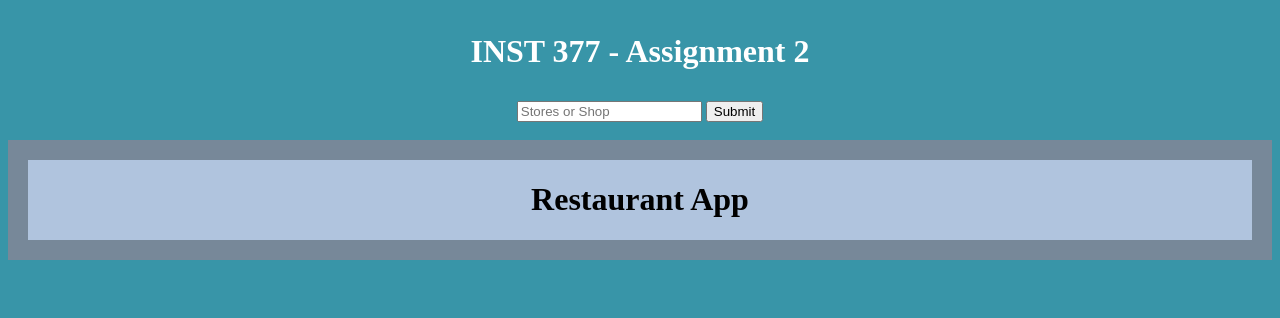
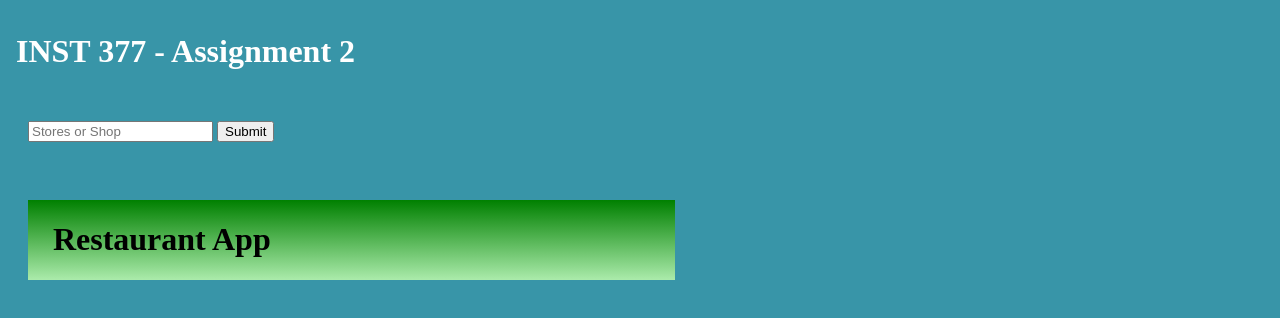
Before and after one commit to Bdkelly/INST377_page, a website: page public/asst-2/index.html in a window 1280 px wide. Drawn offline with nearby package versions, Linux system fonts and the light colour scheme; no server answers.

Commit message:
brandon's changes
changes

```diff
--- a/public/asst-2/index.html
+++ b/public/asst-2/index.html
@@ -3,6 +3,7 @@
   <head>
     <title>Assignment 2</title>
     <link rel="stylesheet" type="text/css" href="styles.css"/>
+    <link href="https://fonts.googleapis.com/css2?family=Noto+Sans+JP&display=swap" rel="stylesheet">
     <script
       src="https://code.jquery.com/jquery-3.5.1.slim.min.js"
       integrity="sha256-4+XzXVhsDmqanXGHaHvgh1gMQKX40OUvDEBTu8JcmNs="
--- a/public/asst-2/styles.css
+++ b/public/asst-2/styles.css
@@ -2,6 +2,12 @@
 body {
     background: #3895a8;
   }
+
+  @font-face{
+    font-family: 'Noto Sans JP';
+    src: url("https://fonts.googleapis.com/css?family=Noto+Sans+JP:400");
+  }
+
   .wrapper {
     display: flex;
     flex-direction: row;
@@ -16,7 +22,7 @@ body {
     display: flex;
     flex-direction: row;
     flex-wrap: wrap;
-    justify-content: center;
+    justify-content: left;
     align-items: center;
     margin: 0;
     margin-bottom: 5px;
@@ -35,20 +41,27 @@ body {
   }
   .top{
       display: flex;
-      justify-content: center;
+      justify-content: left;
+      padding: 10px;
   }
   .out{
     display: flex;
     flex-direction: column;
-    justify-content: center;
-    align-items: center;
-    background-color: lightsteelblue;
+    width: 50%;
+    justify-content: left;
+    align-items: left;
+    padding-left: 2%;
+    background-image: linear-gradient(180deg, green, rgb(171, 235, 171));
     margin: 10px;
   }
   .start{
-    background-color: lightslategrey;
+    background-color:#3895a8;
     display: flex;
     justify-content: center;
     flex-direction: column;
     padding: 10px;
 }
+
+form{
+  padding: 10px;
+}
```
